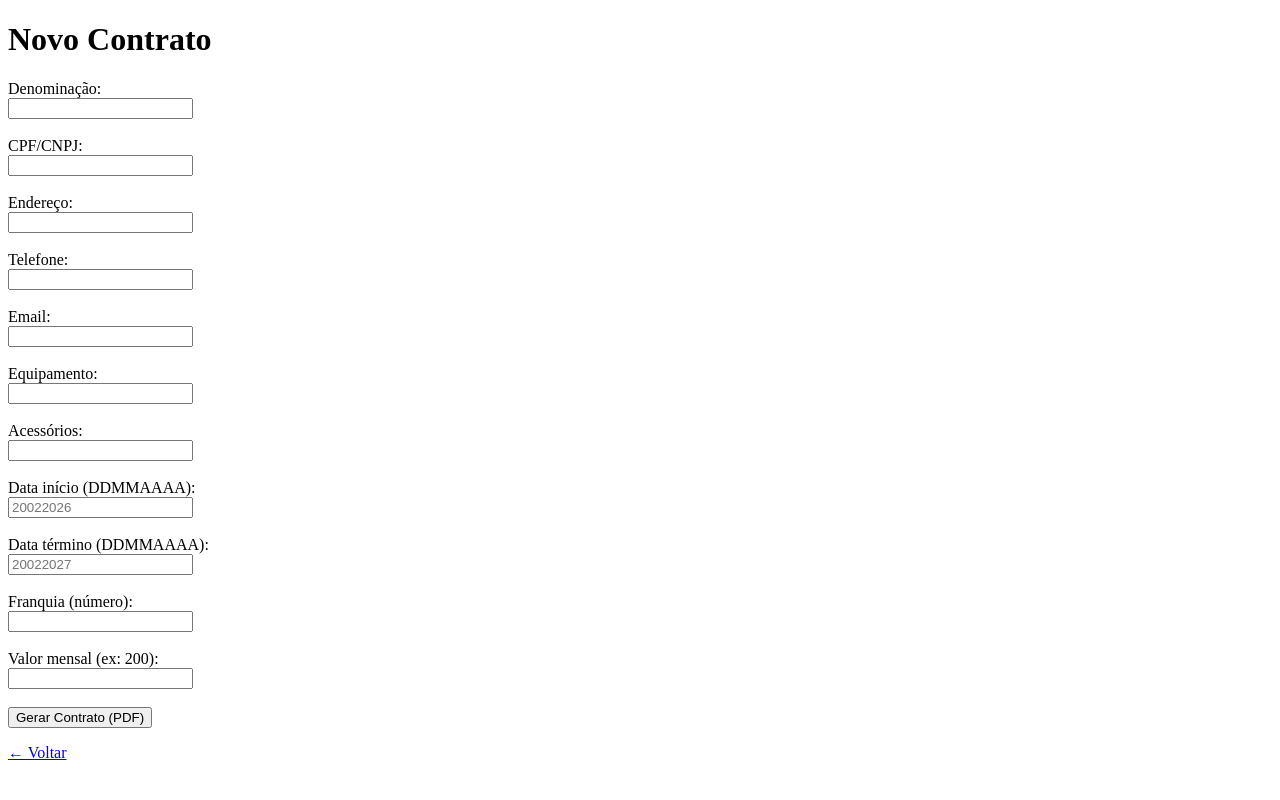
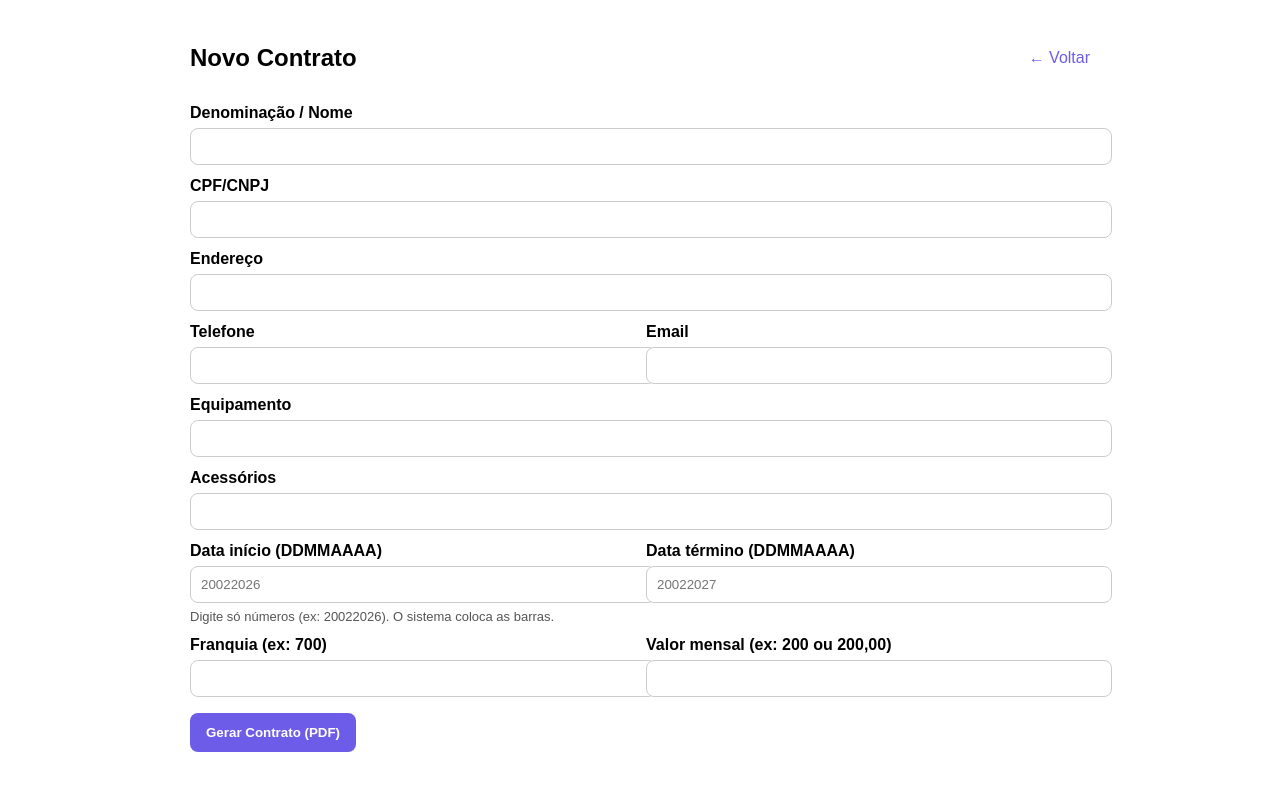
Before and after one commit to isenasoft/proposta-site, a Flask app: page /contrato in a window 1280 px wide. Run offline with Flask 3, Linux system fonts and the light colour scheme; some libraries are stand-ins or nearby versions.

Commit message:
Update contrato.html

```diff
--- a/templates/contrato.html
+++ b/templates/contrato.html
@@ -1,68 +1,99 @@
 <!doctype html>
-<html lang="pt-br">
+<html lang="pt-BR">
 <head>
-  <meta charset="utf-8">
+  <meta charset="utf-8" />
+  <meta name="viewport" content="width=device-width, initial-scale=1" />
   <title>Novo Contrato</title>
+  <style>
+    body{font-family:Arial,Helvetica,sans-serif;max-width:900px;margin:24px auto;padding:0 16px}
+    .top{display:flex;justify-content:space-between;align-items:center;gap:12px}
+    a{color:#6c5ce7;text-decoration:none}
+    label{display:block;margin-top:12px;font-weight:600}
+    input{width:100%;padding:10px;border:1px solid #ccc;border-radius:8px;margin-top:6px}
+    button{margin-top:16px;padding:12px 16px;border:0;border-radius:8px;background:#6c5ce7;color:#fff;font-weight:700;cursor:pointer}
+    .error{background:#ffeaea;border:1px solid #ffb3b3;padding:10px;border-radius:8px;margin-top:12px}
+    .hint{font-size:13px;color:#555;margin-top:6px}
+    .grid{display:grid;grid-template-columns:1fr 1fr;gap:12px}
+    @media (max-width:700px){.grid{grid-template-columns:1fr}}
+  </style>
 </head>
 <body>
-  <h1>Novo Contrato</h1>
+  <div class="top">
+    <h2>Novo Contrato</h2>
+    <a href="/">← Voltar</a>
+  </div>
 
-  {% with messages = get_flashed_messages() %}
-    {% if messages %}
-      <p style="color:red">{{ messages[0] }}</p>
-    {% endif %}
-  {% endwith %}
+  {% if error %}
+  <div class="error"><b>Erro:</b> {{ error }}</div>
+  {% endif %}
 
-  <form method="POST">
-    <label>Denominação:</label><br>
-    <input type="text" name="denominacao" value="{{ (prefill.denominacao if prefill else '') }}" required><br><br>
+  <form method="post">
+    <label>Denominação / Nome</label>
+    <input name="denominacao" value="{{ prefill.get('denominacao','') }}" required />
 
-    <label>CPF/CNPJ:</label><br>
-    <input type="text" name="cpf_cnpj" value="{{ (prefill.cpf_cnpj if prefill else '') }}"><br><br>
+    <label>CPF/CNPJ</label>
+    <input name="cpf_cnpj" value="{{ prefill.get('cpf_cnpj','') }}" required />
 
-    <label>Endereço:</label><br>
-    <input type="text" name="endereco"><br><br>
+    <label>Endereço</label>
+    <input name="endereco" value="{{ prefill.get('endereco','') }}" required />
 
-    <label>Telefone:</label><br>
-    <input type="text" name="telefone"><br><br>
+    <div class="grid">
+      <div>
+        <label>Telefone</label>
+        <input name="telefone" value="{{ prefill.get('telefone','') }}" required />
+      </div>
+      <div>
+        <label>Email</label>
+        <input name="email" value="{{ prefill.get('email','') }}" required />
+      </div>
+    </div>
 
-    <label>Email:</label><br>
-    <input type="text" name="email"><br><br>
+    <label>Equipamento</label>
+    <input name="equipamento" value="{{ prefill.get('equipamento','') }}" required />
 
-    <label>Equipamento:</label><br>
-    <input type="text" name="equipamento" value="{{ (prefill.equipamento if prefill else '') }}"><br><br>
+    <label>Acessórios</label>
+    <input name="acessorios" value="{{ prefill.get('acessorios','') }}" required />
 
-    <label>Acessórios:</label><br>
-    <input type="text" name="acessorios"><br><br>
+    <div class="grid">
+      <div>
+        <label>Data início (DDMMAAAA)</label>
+        <input class="date-mask" name="data_inicio" value="{{ prefill.get('data_inicio','') }}" inputmode="numeric" placeholder="20022026" required />
+        <div class="hint">Digite só números (ex: 20022026). O sistema coloca as barras.</div>
+      </div>
+      <div>
+        <label>Data término (DDMMAAAA)</label>
+        <input class="date-mask" name="data_termino" value="{{ prefill.get('data_termino','') }}" inputmode="numeric" placeholder="20022027" required />
+      </div>
+    </div>
 
-    <label>Data início (DDMMAAAA):</label><br>
-    <input type="text" name="data_inicio" id="data_inicio" placeholder="20022026" maxlength="10" required><br><br>
-
-    <label>Data término (DDMMAAAA):</label><br>
-    <input type="text" name="data_termino" id="data_termino" placeholder="20022027" maxlength="10" required><br><br>
-
-    <label>Franquia (número):</label><br>
-    <input type="text" name="franquia" value="{{ (prefill.franquia if prefill else '') }}"><br><br>
-
-    <label>Valor mensal (ex: 200):</label><br>
-    <input type="text" name="valor_mensal" value="{{ (prefill.valor_mensal if prefill else '') }}"><br><br>
+    <div class="grid">
+      <div>
+        <label>Franquia (ex: 700)</label>
+        <input name="franquia" value="{{ prefill.get('franquia','') }}" inputmode="numeric" required />
+      </div>
+      <div>
+        <label>Valor mensal (ex: 200 ou 200,00)</label>
+        <input name="valor_mensal" value="{{ prefill.get('valor_mensal','') }}" inputmode="decimal" required />
+      </div>
+    </div>
 
     <button type="submit">Gerar Contrato (PDF)</button>
   </form>
 
-  <p><a href="/">← Voltar</a></p>
-
-<script>
-function maskDate(el){
-  el.addEventListener('input', function(){
-    let v = el.value.replace(/\D/g,'').slice(0,8);
-    if(v.length >= 5) el.value = v.slice(0,2)+"/"+v.slice(2,4)+"/"+v.slice(4);
-    else if(v.length >= 3) el.value = v.slice(0,2)+"/"+v.slice(2);
-    else el.value = v;
-  });
-}
-maskDate(document.getElementById('data_inicio'));
-maskDate(document.getElementById('data_termino'));
-</script>
+  <script>
+    function applyDateMask(input) {
+      input.addEventListener('input', function() {
+        let v = input.value.replace(/\D/g,'').slice(0,8);
+        if (v.length >= 5) {
+          input.value = v.slice(0,2) + '/' + v.slice(2,4) + '/' + v.slice(4);
+        } else if (v.length >= 3) {
+          input.value = v.slice(0,2) + '/' + v.slice(2);
+        } else {
+          input.value = v;
+        }
+      });
+    }
+    document.querySelectorAll('.date-mask').forEach(applyDateMask);
+  </script>
 </body>
 </html>
```
